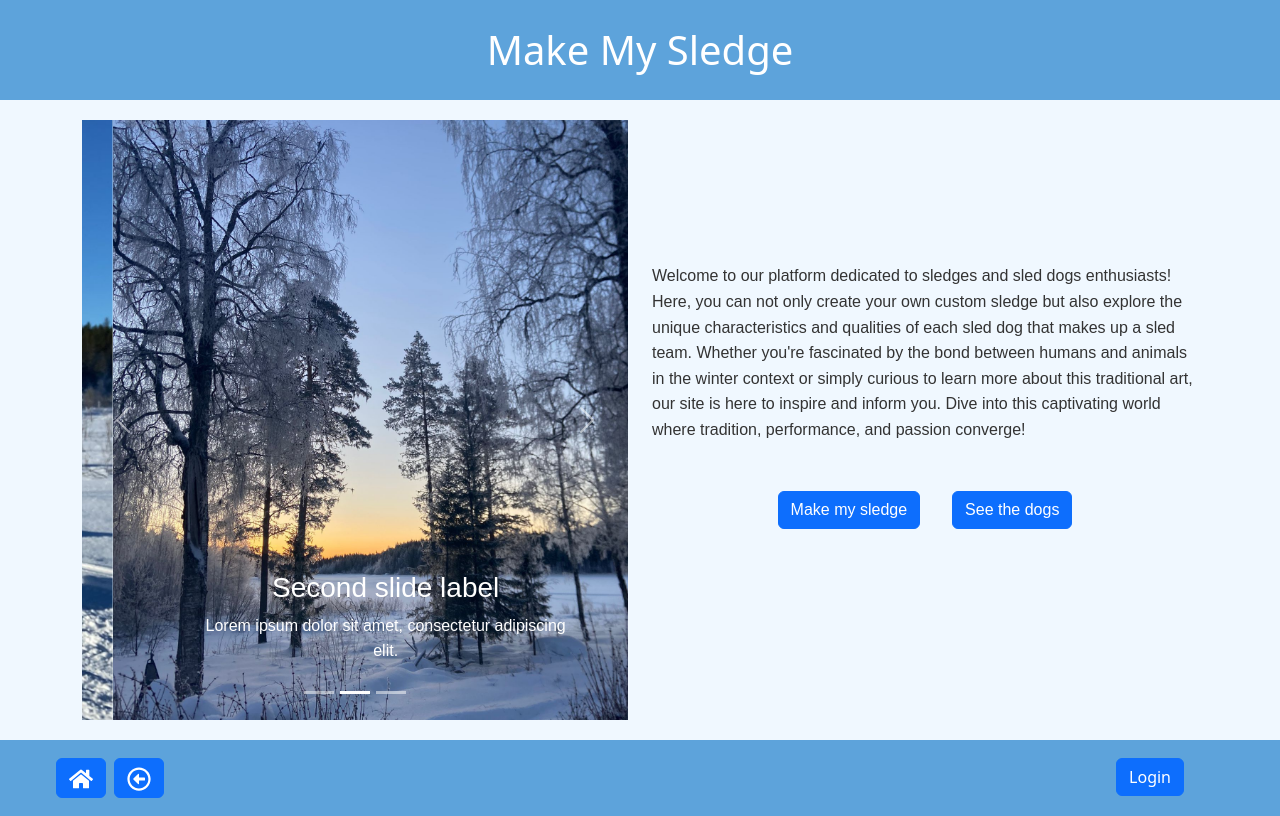
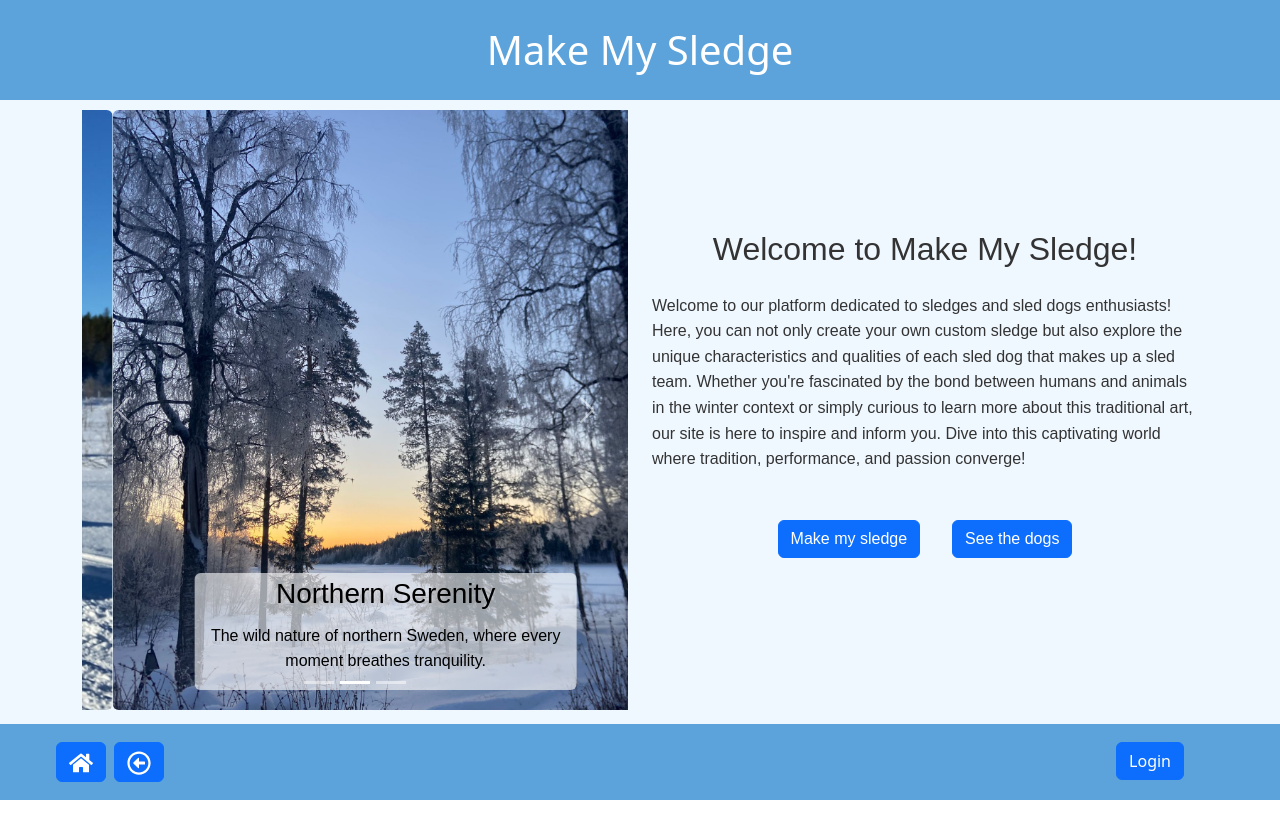
Before and after one commit to Hipp01/make_my_sledge_app, a React (Vite) app: page / in a window 1280 px wide. Built offline with nearby package versions, Linux system fonts and the light colour scheme.

Commit message:
adapt home page

```diff
--- a/src/Home.jsx
+++ b/src/Home.jsx
@@ -4,13 +4,14 @@ import './assets/css/home.css';
 
 export default function Home() {
   return (
-    <Container>
-      <Row>
+    <Container className="container" id="Home">
+    <Row className="row">
         <Col lg={6} className="mb-4 mb-lg-0">
             <ControlledCarousel />
         </Col>
         <Col lg={6} className="d-flex align-items-center">
             <div>
+              <h2 className="text-center py-3">Welcome to Make My Sledge!</h2>
                 <p>
                     Welcome to our platform dedicated to sledges and sled dogs enthusiasts! Here, you can not only create your own custom sledge but also explore the unique characteristics and qualities of each sled dog that makes up a sled team. Whether you&apos;re fascinated by the bond between humans and animals in the winter context or simply curious to learn more about this traditional art, our site is here to inspire and inform you. Dive into this captivating world where tradition, performance, and passion converge!
                 </p>
--- a/src/assets/css/app.css
+++ b/src/assets/css/app.css
@@ -11,7 +11,7 @@ main {
 .container {
     max-width: 1200px;
     margin: 0 auto;
-    padding: 20px;
+    padding: 10px;
 }
 
 header, footer {
--- a/src/assets/css/home.css
+++ b/src/assets/css/home.css
@@ -2,3 +2,24 @@
     max-height: 600px;
     object-fit: cover;
   }
+
+  html, body {
+    height: 100%;
+    margin: 0;
+    padding: 0;
+    overflow-x: hidden;
+}
+
+.container-full-height {
+    min-height: 100vh;
+    display: flex;
+    justify-content: center;
+    align-items: center;
+    padding: 20px;
+}
+
+@media (min-width: 992px) {
+    #Home {
+        overflow: hidden;
+    }
+}
--- a/src/components/ControlledCarousel.jsx
+++ b/src/components/ControlledCarousel.jsx
@@ -15,36 +15,39 @@ function ControlledCarousel() {
     <Carousel activeIndex={index} onSelect={handleSelect}>
       <Carousel.Item>
         <img
-          className="d-block w-100 carousel-image"
+          className="d-block w-100 carousel-image rounded"
           src={image1}
           alt="First slide"
         />
-        <Carousel.Caption>
-          <h3 className='text-black bg-white p-2 rounded
-          '>Winter Adventure</h3>
-          <p>Nulla vitae elit libero, a pharetra augue mollis interdum.</p>
+        <Carousel.Caption className='py-0 rounded' style={{ backgroundColor: 'rgba(255, 255, 255, 0.8)'}}>
+        <h3 className='text-black p-1 rounded'>
+          Winter Adventure
+        </h3>
+        <p className='text-black px-2'>
+        Embracing the winter magic of the North.
+          </p>
         </Carousel.Caption>
       </Carousel.Item>
       <Carousel.Item>
         <img
-          className="d-block w-100 carousel-image"
+          className="d-block w-100 carousel-image rounded"
           src={image2}
           alt="Second slide"
         />
-        <Carousel.Caption>
-          <h3>Second slide label</h3>
-          <p>Lorem ipsum dolor sit amet, consectetur adipiscing elit.</p>
+        <Carousel.Caption className='py-0 rounded' style={{ backgroundColor: 'rgba(255, 255, 255, 0.6)'}}>
+        <h3 className='text-black p-1 rounded'>Northern Serenity</h3>
+          <p className='text-black px-2'>The wild nature of northern Sweden, where every moment breathes tranquility.</p>
         </Carousel.Caption>
       </Carousel.Item>
       <Carousel.Item>
         <img
-          className="d-block w-100 carousel-image"
+          className="d-block w-100 carousel-image rounded"
           src={image3}
           alt="Third slide"
         />
-        <Carousel.Caption>
-          <h3>Third slide label</h3>
-          <p>Praesent commodo cursus magna, vel scelerisque nisl consectetur.</p>
+        <Carousel.Caption className='py-0 rounded' style={{ backgroundColor: 'rgba(255, 255, 255, 0.6)'}}>
+        <h3 className='text-black p-1 rounded'>Sled Dogs in Action</h3>
+          <p className='text-black px-2'>Power and endurance meet the Arctic wilderness in perfect harmony.</p>
         </Carousel.Caption>
       </Carousel.Item>
     </Carousel>
```
Lines whose indentation alone changed are shown as unchanged.
